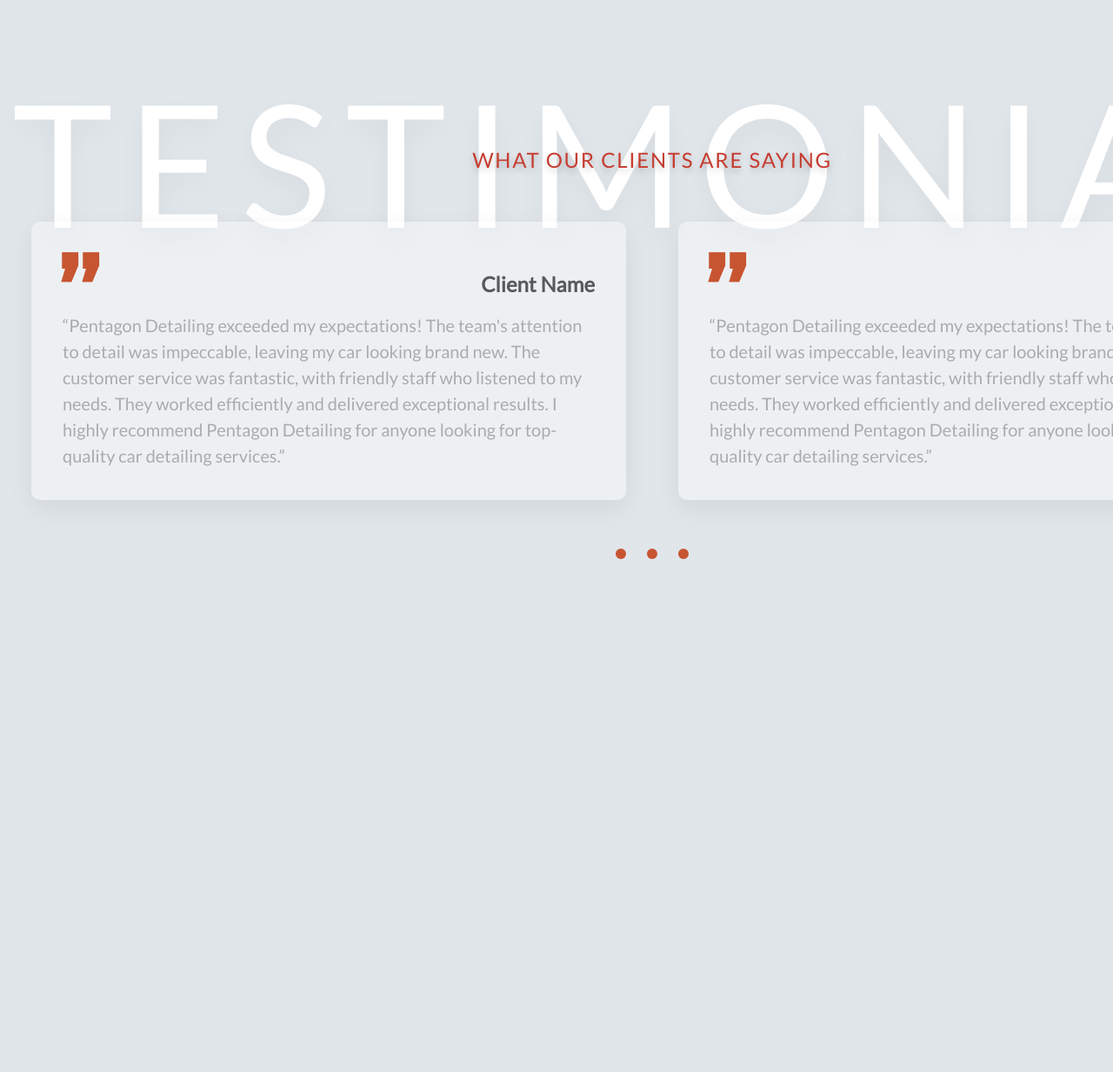
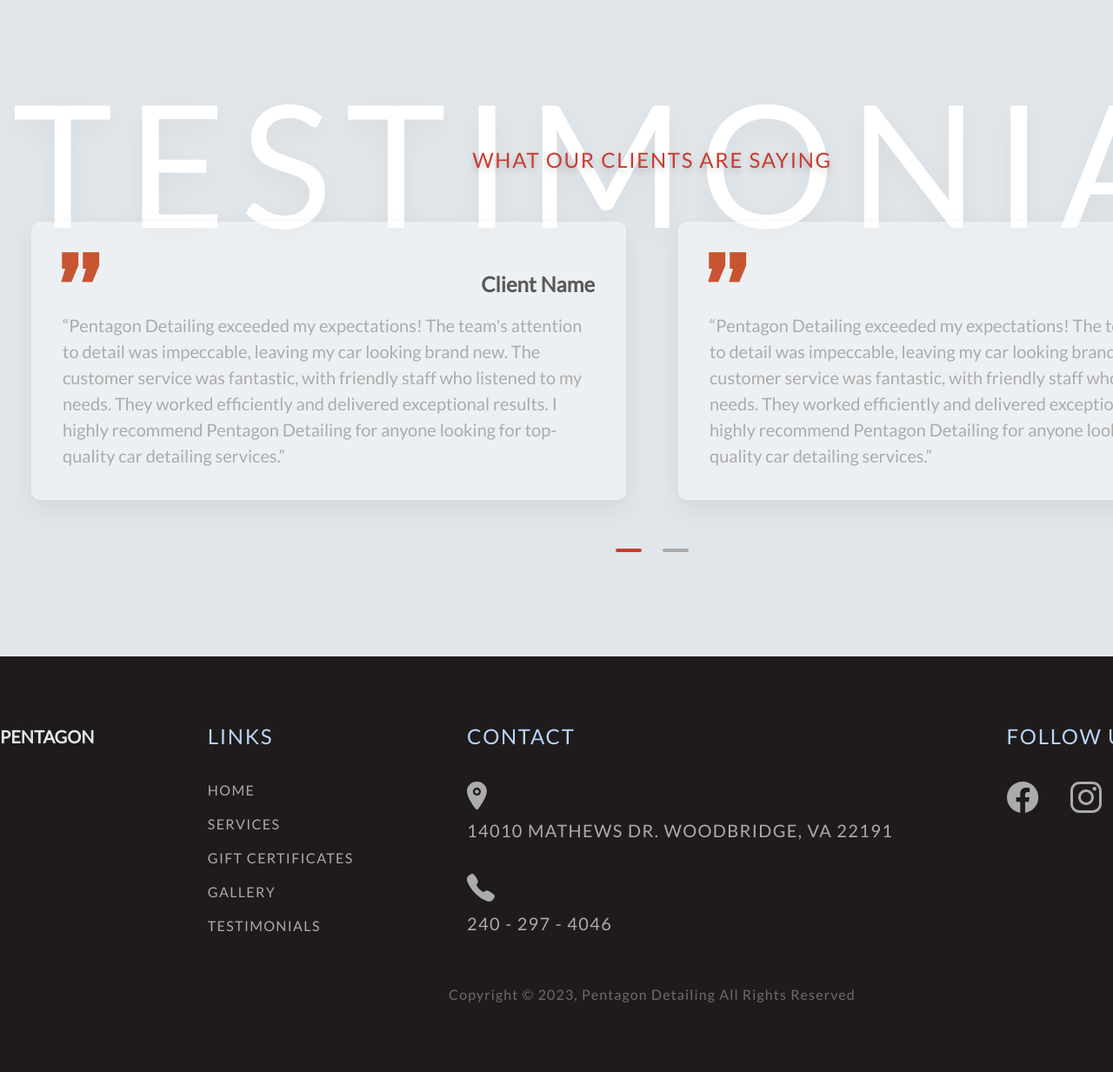
Before and after one commit to Sohail0707/pentagon_detailing, a PHP site: page / in a window 1280 px wide. Shown: the part 3635-4868 px from the top of the page at 87% size. Before the commit the page ends 4278 px from the top, so only its background shows below. Run offline with PHP 8.4, Linux system fonts and the light colour scheme.

Commit message:
footer and testimonial scroll animation

```diff
--- a/css/style.css
+++ b/css/style.css
@@ -973,8 +973,7 @@ header .highlight_txt {
   margin: 0 auto;
   z-index: 3;
   width: 100%;
-  overflow-x: scroll;
-  /* overflow-x: hidden; */
+  overflow-x: hidden;
   padding: 3.6rem;
   display: flex;
   align-items: center;
@@ -993,13 +992,13 @@ header .highlight_txt {
   padding: 6rem 3.6rem 3.6rem;
   background: rgba(255, 255, 255, 0.4);
   box-shadow: 0 1rem 3rem rgba(0, 0, 0, 0.07);
-  /* backdrop-filter: blur(0.3rem); */
   border-radius: 1rem;
   position: relative;
   min-width: calc(50% - 3rem);
   display: flex;
   flex-direction: column;
   gap: 2rem;
+  transition: transform 1s;
 }
 
 .client_name {
@@ -1036,8 +1035,139 @@ header .highlight_txt {
 
 .testimonial_indicator_container .ind_dots {
   display: inline-block;
-  height: 1.2rem;
-  width: 1.2rem;
-  border-radius: 50%;
-  background: var(--primary_orange);
+  height: 0.4rem;
+  width: 3rem;
+  border-radius: 3rem;
+  background: var(--gray_2);
 }
+
+.testimonial_indicator_container .ind_dots.active {
+  background: var(--primary_red);
+}
+
+/* ////////////////////////////////////////////////// */
+/* //////////// Footer section ////////////////////// */
+/* ////////////////////////////////////////////////// */
+
+.footer {
+  background: var(--primary_dark);
+  padding: 8rem 0;
+}
+
+.footer_container {
+  width: 150rem;
+  margin: 0 auto;
+  display: grid;
+  grid-template-columns: repeat(4, auto);
+  grid-template-rows: auto auto;
+  grid-template-areas:
+    "logo sect1 sect2 sect3"
+    "copyright copyright copyright copyright";
+  row-gap: 6rem;
+  column-gap: 5rem;
+}
+
+.footer_section_heading {
+  color: var(--lite_blue);
+  text-transform: uppercase;
+  font-weight: 500;
+  font-size: 2.4rem;
+  line-height: 1;
+  letter-spacing: 0.168rem;
+}
+
+.footer_logo {
+  grid-area: logo;
+  /* background-color: crimson; */
+  color: var(--primary_light);
+}
+
+.footer_nav_section {
+  grid-area: sect1;
+  /* background-color: cornflowerblue; */
+  display: flex;
+  flex-direction: column;
+  gap: 4rem;
+}
+
+.footer_nav_list {
+  list-style: none;
+  display: flex;
+  flex-direction: column;
+  gap: 2rem;
+}
+
+.footer_nav_list .nav_link:is(:link, :visited) {
+  color: var(--gray_2);
+}
+
+.footer_contact_section {
+  grid-area: sect2;
+  display: flex;
+  flex-direction: column;
+  gap: 4rem;
+}
+
+.footer_contact_container {
+  display: flex;
+  flex-direction: column;
+  justify-content: space-between;
+  align-items: baseline;
+  height: 100%;
+  /* background-color: dodgerblue; */
+}
+
+.footer_location_box,
+.footer_phone_box {
+  display: flex;
+  flex-direction: column;
+  align-items: baseline;
+  gap: 1.2rem;
+}
+
+.footer_location_box .icon {
+  height: 3.2rem;
+  color: var(--gray_2);
+}
+
+.footer_phone_box .icon {
+  width: 3.2rem;
+  color: var(--gray_2);
+}
+
+.footer_contact_link {
+  display: inline-block;
+  text-decoration: none;
+  text-transform: uppercase;
+  letter-spacing: 0.136rem;
+  font-size: 2rem;
+  font-weight: 500;
+  color: var(--gray_2);
+}
+
+.footer_social_section {
+  grid-area: sect3;
+  display: flex;
+  flex-direction: column;
+  gap: 4rem;
+}
+
+.footer_social_container {
+  display: flex;
+  align-items: center;
+  gap: 3.6rem;
+}
+
+.footer_social_container .icon {
+  height: 3.6rem;
+  color: var(--gray_2);
+}
+
+.copyright {
+  grid-area: copyright;
+  color: var(--gray_3);
+  text-align: center;
+  font-size: 1.6rem;
+  font-weight: 400;
+  letter-spacing: 0.112rem;
+}
--- a/index.html
+++ b/index.html
@@ -2,6 +2,7 @@
 <html lang="en">
   <head>
     <meta charset="UTF-8" />
+    <meta http-equiv="Permissions-Policy" content="browsing-topics=(none)" />
     <meta name="viewport" content="width=device-width, initial-scale=1.0" />
     <title>Pentagon detailing</title>
     <link rel="stylesheet" href="css/general.css" />
@@ -334,16 +335,61 @@
               <h1 class="review_highlight">,,</h1>
             </div>
           </div>
-          <div class="testimonial_indicator_container">
-            <span class="ind_dots"></span>
-            <span class="ind_dots"></span>
-            <span class="ind_dots"></span>
-          </div>
+          <div class="testimonial_indicator_container"></div>
 
           <span class="highlight_txt">testimonial</span>
           <h3 class="section_title">what our clients are saying</h3>
         </div>
       </section>
+
+      <footer class="footer">
+        <div class="footer_container">
+          <h1 class="footer_logo">PENTAGON</h1>
+
+          <section class="footer_nav_section">
+            <h2 class="footer_section_heading">links</h2>
+            <nav class="footer_nav">
+              <ul class="footer_nav_list">
+                <li><a href="#" class="nav_link">home</a></li>
+                <li><a href="#" class="nav_link">services</a></li>
+                <li><a href="#" class="nav_link">gift certificates</a></li>
+                <li><a href="#" class="nav_link">gallery</a></li>
+                <li><a href="#" class="nav_link">testimonials</a></li>
+              </ul>
+            </nav>
+          </section>
+
+          <section class="footer_contact_section">
+            <h2 class="footer_section_heading">contact</h2>
+            <div class="footer_contact_container">
+              <div class="footer_location_box">
+                <i name="location" class="i"></i>
+                <a href="" class="footer_contact_link"
+                  >14010 Mathews Dr. Woodbridge, VA 22191</a
+                >
+              </div>
+              <div class="footer_phone_box">
+                <i name="phone" class="i"></i>
+                <a href="" class="footer_contact_link">240 - 297 - 4046</a>
+              </div>
+            </div>
+          </section>
+
+          <section class="footer_social_section">
+            <h2 class="footer_section_heading">follow us</h2>
+            <div class="footer_social_container">
+              <i name="facebook" class="i"></i>
+              <i name="instagram" class="i"></i>
+              <i name="twitter" class="i"></i>
+              <i name="pinterest" class="i"></i>
+            </div>
+          </section>
+
+          <h3 class="copyright">
+            Copyright © 2023, Pentagon Detailing All Rights Reserved
+          </h3>
+        </div>
+      </footer>
     </main>
 
     <!----------------- Script section ---------------->
--- a/script.js
+++ b/script.js
@@ -1,18 +1,20 @@
+"use strict";
+
 const images = document.querySelectorAll(".gallery_img");
 const galleryDotContainer = document.querySelector(".caro_nav_container");
 
 // For the navigation indcator of work images
-let dotList;
+let galleryNavDots;
 window.addEventListener("load", () => {
   let result = "";
   for (let i = 0; i < images.length; i++) {
     result += `<span class="dots"></span>`;
   }
   galleryDotContainer.innerHTML = result;
-  dotList = document.querySelectorAll(".caro_nav_container .dots");
+  galleryNavDots = document.querySelectorAll(".caro_nav_container .dots");
   for (let i = 0; i < images.length; i++) {
     if (images[i].classList.contains("center")) {
-      dotList[i].classList.add("active");
+      galleryNavDots[i].classList.add("active");
     }
   }
 });
@@ -34,8 +36,8 @@ const carousel = (direction) => {
       images[current - 1].classList.remove("left");
       images[current - 1].classList.add("center");
 
-      dotList[current].classList.remove("active");
-      dotList[current - 1].classList.add("active");
+      galleryNavDots[current].classList.remove("active");
+      galleryNavDots[current - 1].classList.add("active");
     }
   }
 
@@ -46,8 +48,74 @@ const carousel = (direction) => {
       images[current].classList.remove("center");
       images[current].classList.add("left");
 
-      dotList[current].classList.remove("active");
-      dotList[current + 1].classList.add("active");
+      galleryNavDots[current].classList.remove("active");
+      galleryNavDots[current + 1].classList.add("active");
     }
   }
 };
+
+// ///////////////////////////////////////////////////////////
+// Testimonial section
+const testimonialBox = document.querySelector(".testimonial_box");
+const reviews = document.querySelectorAll(".review_box");
+const testimonialDotContainer = document.querySelector(
+  ".testimonial_indicator_container"
+);
+
+let testimonialDot;
+
+window.addEventListener("load", () => {
+  let dots = "";
+  for (let i = 0; i < parseInt(reviews.length / 2) + 1; i++) {
+    dots += `<span class="ind_dots"></span>`;
+  }
+  testimonialDotContainer.innerHTML = dots;
+  testimonialDot = document.querySelectorAll(".ind_dots");
+  testimonialDot[0].classList.add("active");
+});
+
+// Scroll animation of the testimonial
+// /////////////////////////////////////////////////
+
+let currentIndex = 0;
+const scrollInterval = 6000; // 6 seconds
+let isHovered = false; // Flag to track hover state
+
+testimonialBox.addEventListener("mouseenter", () => {
+  isHovered = true;
+});
+
+testimonialBox.addEventListener("mouseleave", () => {
+  isHovered = false;
+});
+
+function scrollLeft() {
+  if (!isHovered) {
+    currentIndex = (currentIndex - 1 + reviews.length) % reviews.length;
+    updateScroll();
+  }
+}
+
+function scrollRight() {
+  if (!isHovered) {
+    currentIndex = (currentIndex + 1) % reviews.length;
+    updateScroll();
+  }
+}
+
+function updateScroll() {
+  const containerWidth = testimonialBox.offsetWidth;
+  const scrollDistance = -currentIndex * containerWidth;
+  reviews.forEach((div) => {
+    div.style.transform = `translateX(${scrollDistance}px)`;
+  });
+}
+
+// Initial scroll setup
+updateScroll();
+
+// Set up the scrolling intervals
+setInterval(scrollRight, scrollInterval);
+setTimeout(() => {
+  setInterval(scrollLeft, scrollInterval);
+}, scrollInterval / 2);
```
Also changed, not shown: icon_pack.js (+77 -0 lines).
